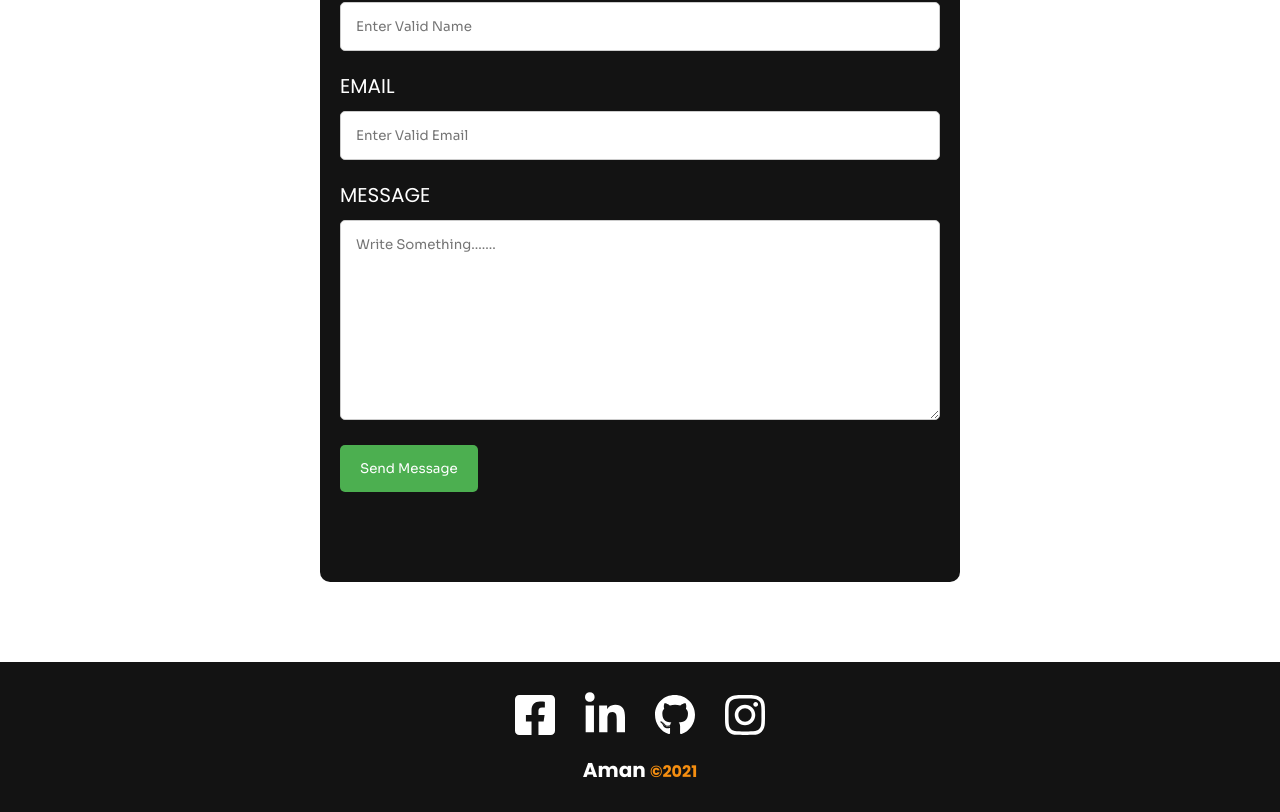
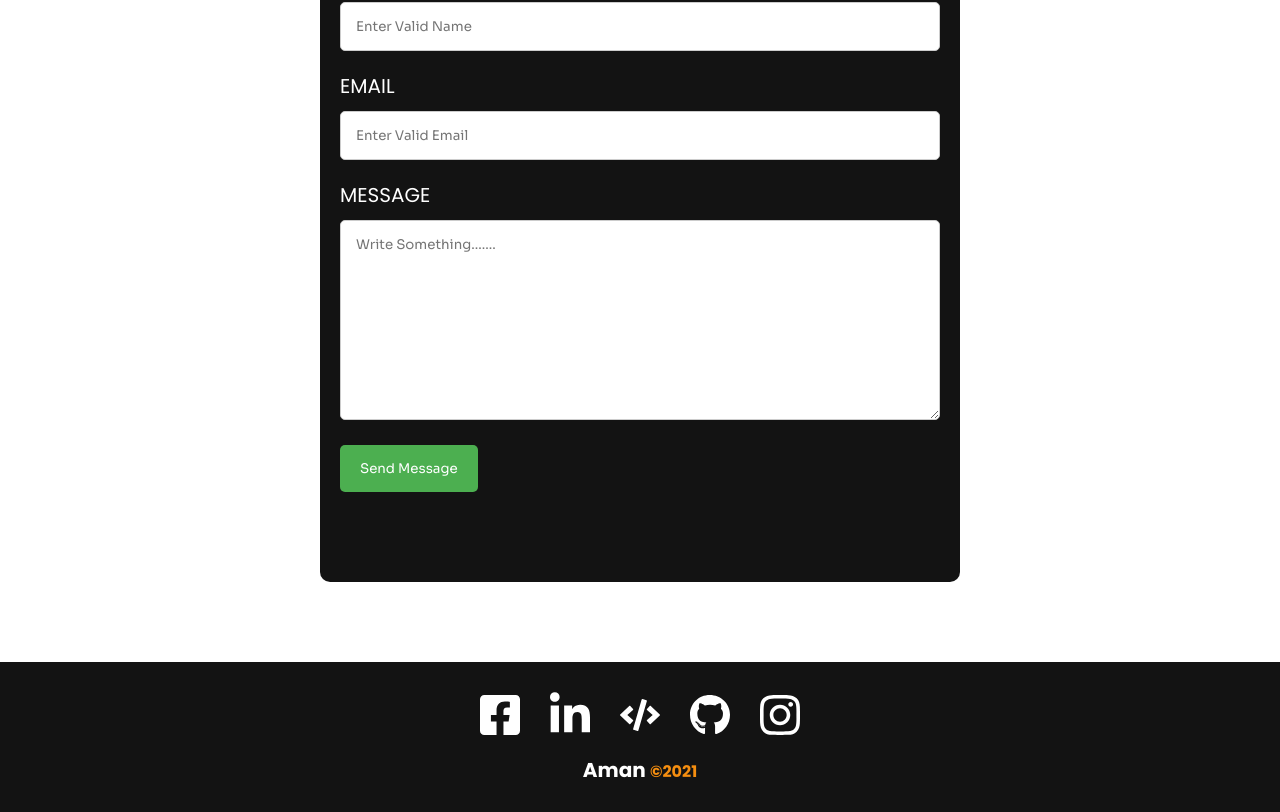
Before and after one commit to X-genius/Aman_Portfolio, a React (Create React App) app: page / in a window 1280 px wide. Shown: the part 4108-4920 px from the top of the page. Built offline with nearby package versions, Linux system fonts and the light colour scheme.

Commit message:
Add Competitive Coding Symbol

```diff
--- a/src/components/Footer/Footer.js
+++ b/src/components/Footer/Footer.js
@@ -1,5 +1,5 @@
 import React from 'react'
-import {FaFacebookSquare , FaGithub , FaLinkedinIn , FaInstagram} from 'react-icons/fa';
+import {FaFacebookSquare , FaGithub , FaLinkedinIn , FaInstagram , FaCode} from 'react-icons/fa';
 import styled from 'styled-components';
 import './Footer.css';
 import Aos from 'aos';
@@ -24,6 +24,23 @@ cursor : pointer;
 `;
 
 const FaLinkedin = styled(FaLinkedinIn)`
+color : #fff;
+height : 50px;
+width : 50px;
+padding : 0px 5px 0px 5px;
+margin: 0px 10px;
+
+&:hover
+    {
+      color: #000000;
+      background: #3cdce7;
+      transform: scale(0.9);
+      transition: 0.4s ease-out;
+    }
+
+`;
+
+const FaCoding = styled(FaCode)`
 color : #fff;
 height : 50px;
 width : 50px;
@@ -94,6 +111,10 @@ const Footer = () => {
                         <a href = "https://www.linkedin.com/in/aman-baghel-56467518b/">
                              <FaLinkedin /> </a></div>
 
+                             <div data-aos = "zoom-in" data-aos-delay="300" data-aos-offset = "50">
+                        <a href = "https://www.codechef.com/users/amuninja1">
+                             <FaCoding /> </a></div>
+
                         <div data-aos = "fade-down" data-aos-delay="600" data-aos-offset = "50">
                         <a href = "https://github.com/X-genius" >
                              <FaGit/> </a></div>
```
